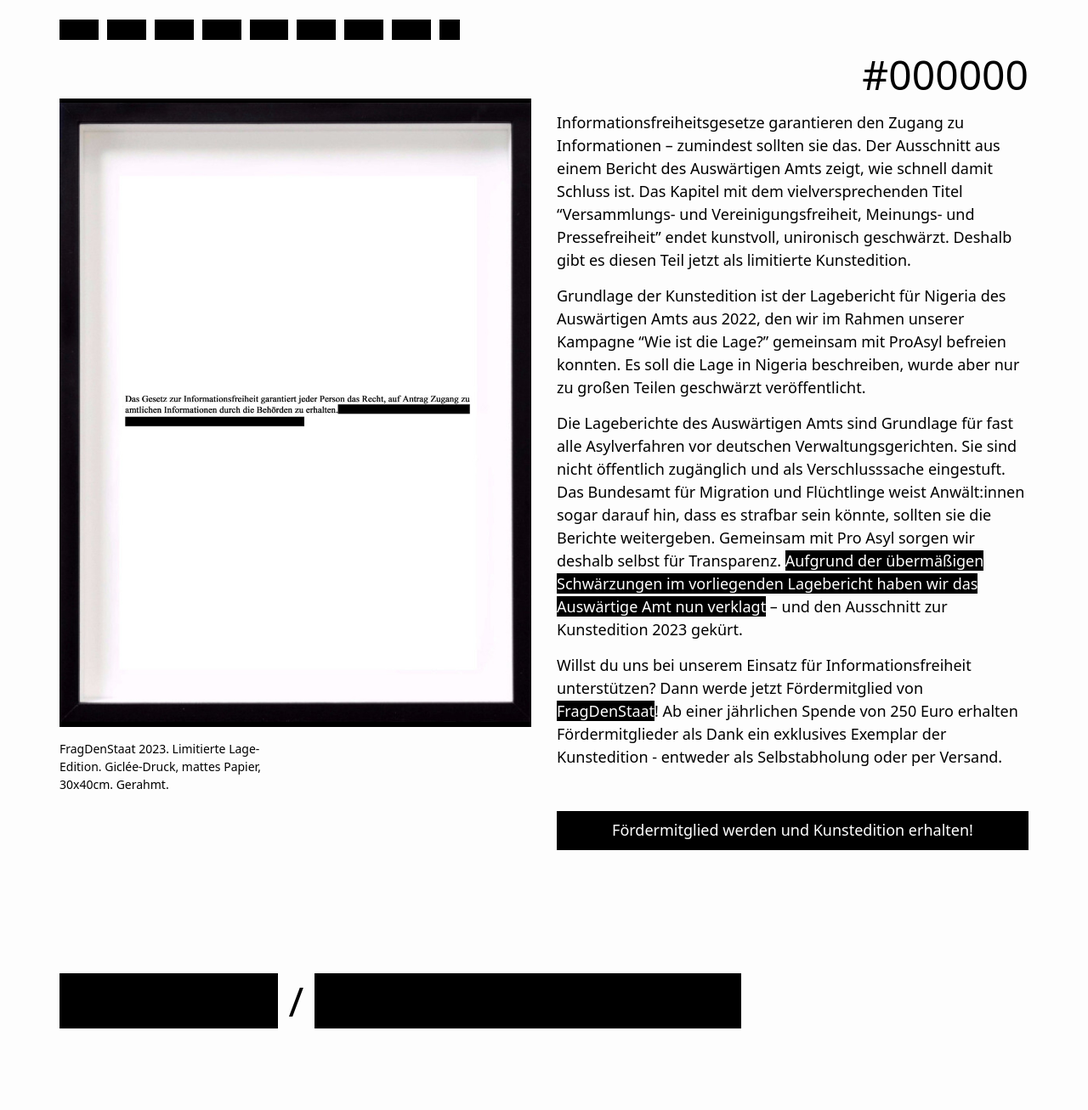
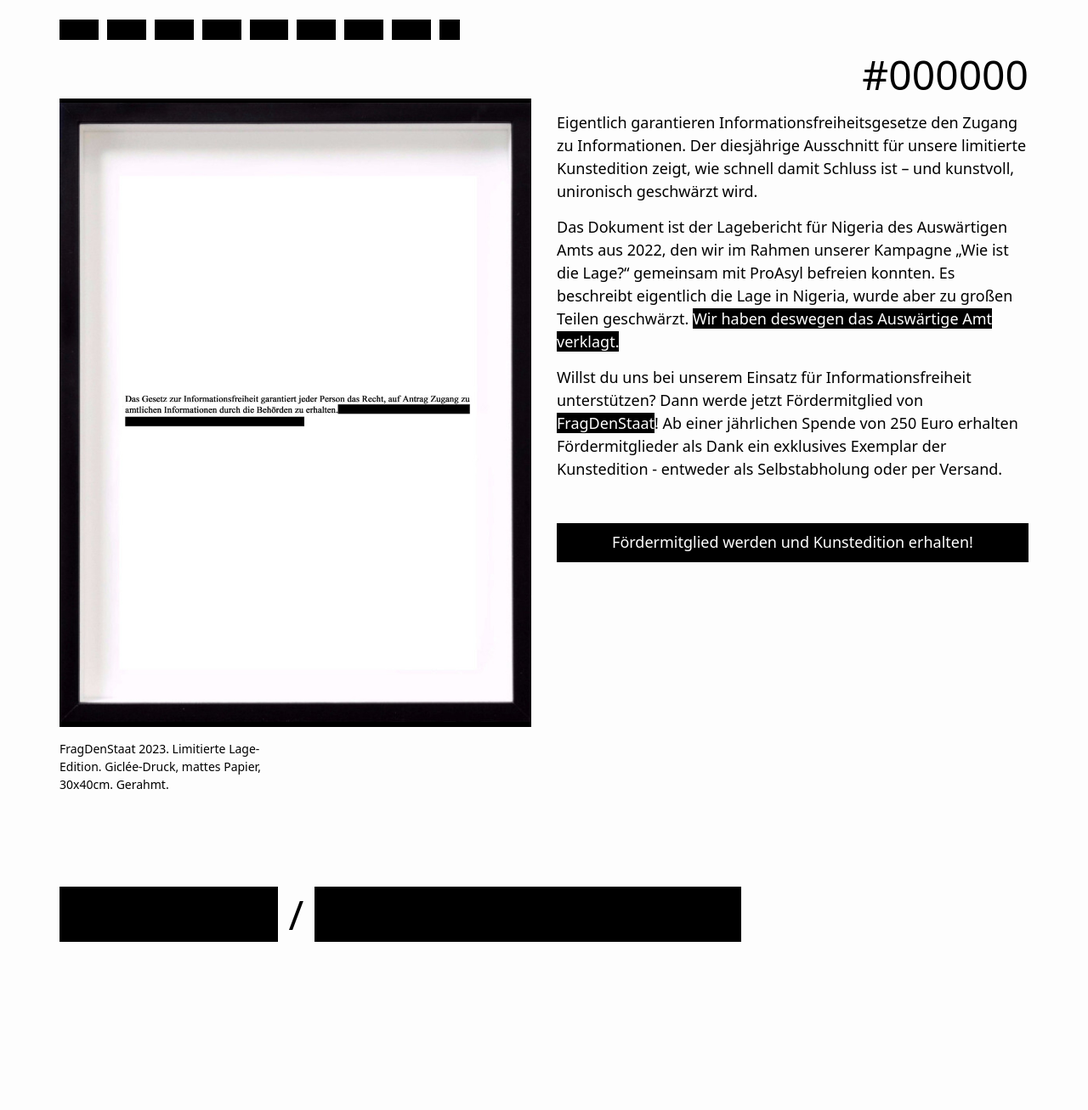
Before and after one commit to okfde/000000.limited, a Jekyll site: the page built from edition2023.md, in a window 1280 px wide. Shown: the whole page at 85% size. Built offline with Jekyll 4.4.1, drawn with Linux system fonts in a browser that asks for light colours; comment, search, counter and statistics services are not loaded; after the commit the page ends 1205 px from its top, so only the background shows below that.

Commit message:
Update 2023 text

```diff
--- a/_data/editions.yml
+++ b/_data/editions.yml
@@ -1,5 +1,5 @@
 - year: 2023
-  name: Lage-Edition
+  name: „Lage“-Edition
 - year: 2022
   name: „Klima“-Edition
 - year: 2021
--- a/edition2023.html
+++ /dev/null
@@ -1,19 +0,0 @@
----
-layout: edition
-
-title: "#000000"
-image: edition2023_framed.jpg
-caption: FragDenStaat 2023. Limitierte Lage-Edition. Giclée-Druck, mattes Papier, 30x40cm. Gerahmt.
-
-edition: 2023
-lang: DE
-otherlang:
-  lang: EN
-  url: /en/edition2023
----
-
-<p>Informationsfreiheitsgesetze garantieren den Zugang zu Informationen – zumindest sollten sie das. Der Ausschnitt aus einem Bericht des Auswärtigen Amts zeigt, wie schnell damit Schluss ist. Das Kapitel mit dem vielversprechenden Titel “Versammlungs- und Vereinigungsfreiheit, Meinungs- und Pressefreiheit” endet kunstvoll, unironisch geschwärzt. Deshalb gibt es diesen Teil jetzt als limitierte Kunstedition.</p>
-
-<p>Grundlage der Kunstedition ist der Lagebericht für Nigeria des Auswärtigen Amts aus 2022, den wir im Rahmen unserer Kampagne “Wie ist die Lage?” gemeinsam mit ProAsyl befreien konnten. Es soll die Lage in Nigeria beschreiben, wurde aber nur zu großen Teilen geschwärzt veröffentlicht.</p>
-
-<p>Die Lageberichte des Auswärtigen Amts sind Grundlage für fast alle Asylverfahren vor deutschen Verwaltungsgerichten. Sie sind nicht öffentlich zugänglich und als Verschlusssache eingestuft. Das Bundesamt für Migration und Flüchtlinge weist Anwält:innen sogar darauf hin, dass es strafbar sein könnte, sollten sie die Berichte weitergeben. Gemeinsam mit Pro Asyl sorgen wir deshalb selbst für Transparenz. <a href="https://fragdenstaat.de/blog/2023/09/28/lage-der-transparenz/">Aufgrund der übermäßigen Schwärzungen im vorliegenden Lagebericht haben wir das Auswärtige Amt nun verklagt</a> – und den Ausschnitt zur Kunstedition 2023 gekürt.</p>
--- /dev/null
+++ b/edition2023.md
@@ -0,0 +1,17 @@
+---
+layout: edition
+
+title: "#000000"
+image: edition2023_framed.jpg
+caption: FragDenStaat 2023. Limitierte Lage-Edition. Giclée-Druck, mattes Papier, 30x40cm. Gerahmt.
+
+edition: 2023
+lang: DE
+otherlang:
+  lang: EN
+  url: /en/edition2023
+---
+
+Eigentlich garantieren Informationsfreiheitsgesetze den Zugang zu Informationen. Der diesjährige Ausschnitt für unsere limitierte Kunstedition zeigt, wie schnell damit Schluss ist – und kunstvoll, unironisch geschwärzt wird.
+
+Das Dokument ist der Lagebericht für Nigeria des Auswärtigen Amts aus 2022, den wir im Rahmen unserer Kampagne „Wie ist die Lage?“ gemeinsam mit ProAsyl befreien konnten. Es beschreibt eigentlich die Lage in Nigeria, wurde aber zu großen Teilen geschwärzt. [Wir haben deswegen das Auswärtige Amt verklagt.](https://fragdenstaat.de/blog/2023/09/28/lage-der-transparenz/)
```
